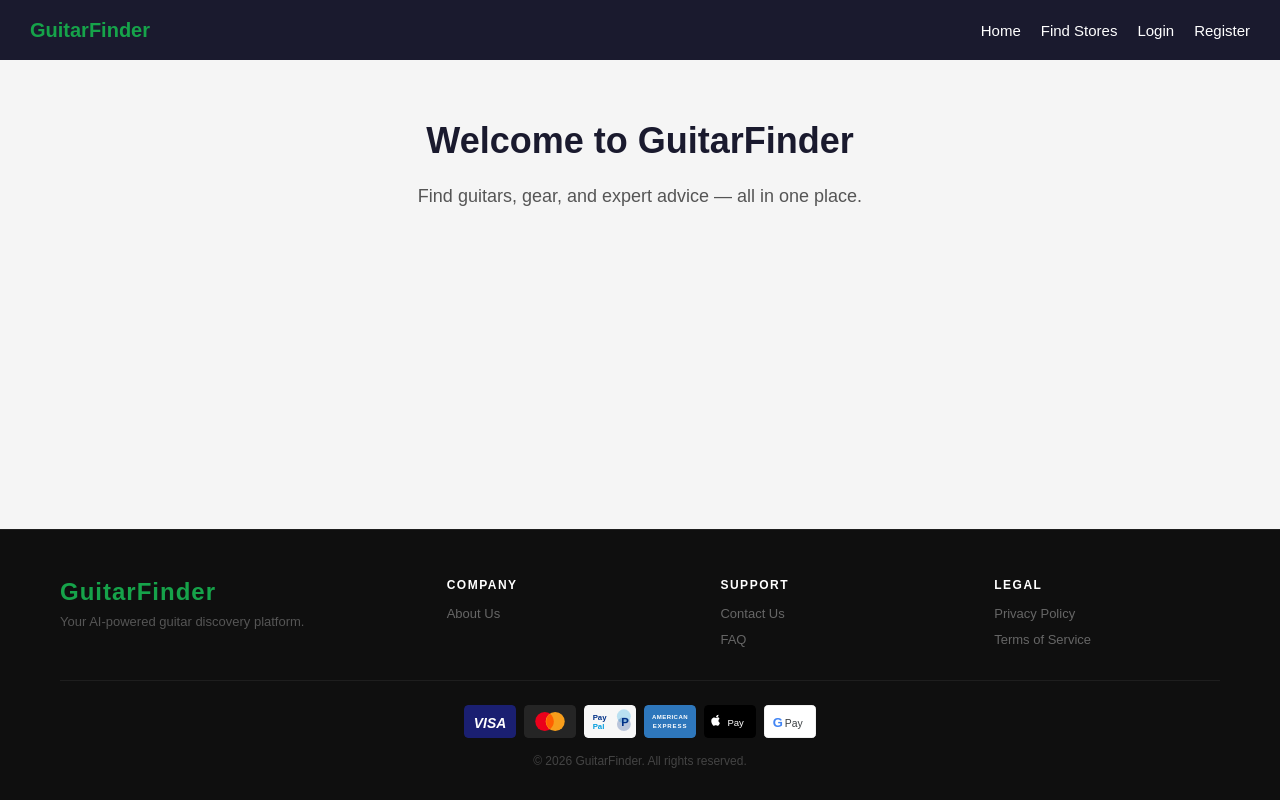
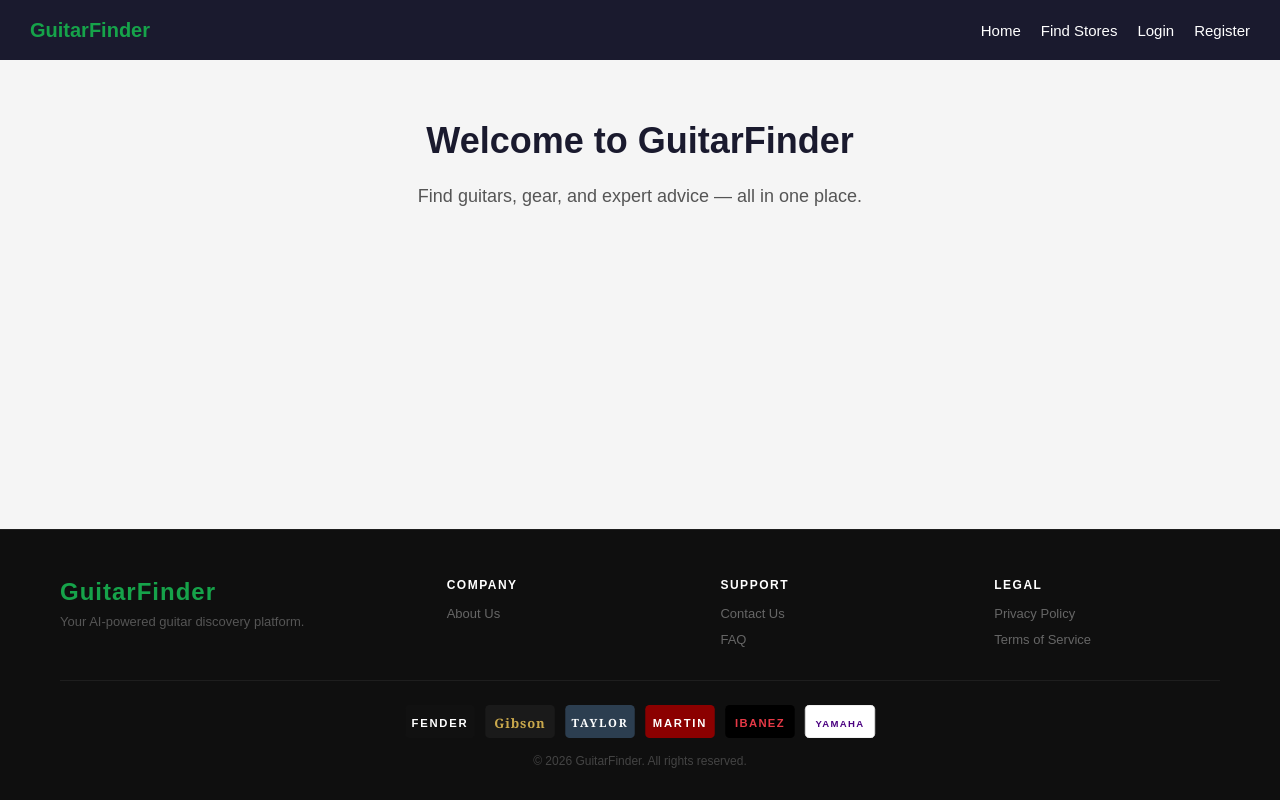
Before and after one commit to Neri-Lenchner/guitar-finder-ver-1, a React (Vite) app in the folder frontend/: page /home in a window 1280 px wide. Built offline with nearby package versions, Linux system fonts and the light colour scheme; no server answers.

Commit message:
progress

```diff
--- a/frontend/src/component/layout/footer/Footer.css
+++ b/frontend/src/component/layout/footer/Footer.css
@@ -93,7 +93,7 @@
 }
 
 .payment-logo {
-    width: 52px;
+    width: 72px;
     height: 33px;
     border-radius: 4px;
     display: block;
--- a/frontend/src/component/layout/footer/Footer.tsx
+++ b/frontend/src/component/layout/footer/Footer.tsx
@@ -30,50 +30,40 @@ function Footer(): JSX.Element {
 
             <div className="footer-bottom">
                 <div className="footer-payments">
-                    {/* Visa */}
-                    <svg className="payment-logo" viewBox="0 0 60 38" aria-label="Visa">
-                        <rect width="60" height="38" rx="5" fill="#1A1F71"/>
-                        <text x="30" y="26" textAnchor="middle" fill="#FFFFFF" fontSize="16" fontWeight="bold" fontStyle="italic" fontFamily="Arial, sans-serif">VISA</text>
+                    {/* Fender */}
+                    <svg className="payment-logo" viewBox="0 0 80 38" aria-label="Fender">
+                        <rect width="80" height="38" rx="5" fill="#111111"/>
+                        <text x="40" y="25" textAnchor="middle" fill="#FFFFFF" fontSize="13" fontWeight="bold" fontFamily="Arial, sans-serif" letterSpacing="2">FENDER</text>
                     </svg>
 
-                    {/* Mastercard */}
-                    <svg className="payment-logo" viewBox="0 0 60 38" aria-label="Mastercard">
-                        <rect width="60" height="38" rx="5" fill="#252525"/>
-                        <circle cx="24" cy="19" r="11" fill="#EB001B"/>
-                        <circle cx="36" cy="19" r="11" fill="#F79E1B"/>
-                        <path d="M30 10.2a11 11 0 0 1 0 17.6A11 11 0 0 1 30 10.2z" fill="#FF5F00"/>
+                    {/* Gibson */}
+                    <svg className="payment-logo" viewBox="0 0 80 38" aria-label="Gibson">
+                        <rect width="80" height="38" rx="5" fill="#1a1a1a"/>
+                        <text x="40" y="26" textAnchor="middle" fill="#c9a84c" fontSize="15" fontWeight="bold" fontFamily="Georgia, serif" letterSpacing="1">Gibson</text>
                     </svg>
 
-                    {/* PayPal */}
-                    <svg className="payment-logo" viewBox="0 0 60 38" aria-label="PayPal">
-                        <rect width="60" height="38" rx="5" fill="#F7F7F7"/>
-                        <text x="10" y="17" fill="#003087" fontSize="9" fontWeight="bold" fontFamily="Arial, sans-serif">Pay</text>
-                        <text x="10" y="28" fill="#009CDE" fontSize="9" fontWeight="bold" fontFamily="Arial, sans-serif">Pal</text>
-                        <circle cx="46" cy="13" r="8" fill="#009CDE" opacity="0.25"/>
-                        <circle cx="46" cy="22" r="8" fill="#003087" opacity="0.25"/>
-                        <text x="43" y="24" fill="#003087" fontSize="13" fontWeight="bold" fontFamily="Arial, sans-serif">P</text>
+                    {/* Taylor */}
+                    <svg className="payment-logo" viewBox="0 0 80 38" aria-label="Taylor Guitars">
+                        <rect width="80" height="38" rx="5" fill="#2c3e50"/>
+                        <text x="40" y="25" textAnchor="middle" fill="#FFFFFF" fontSize="13" fontWeight="bold" fontFamily="Georgia, serif" letterSpacing="2">TAYLOR</text>
                     </svg>
 
-                    {/* American Express */}
-                    <svg className="payment-logo" viewBox="0 0 60 38" aria-label="American Express">
-                        <rect width="60" height="38" rx="5" fill="#2E77BC"/>
-                        <text x="30" y="16" textAnchor="middle" fill="#FFFFFF" fontSize="7" fontWeight="bold" fontFamily="Arial, sans-serif" letterSpacing="0.5">AMERICAN</text>
-                        <text x="30" y="27" textAnchor="middle" fill="#FFFFFF" fontSize="7" fontWeight="bold" fontFamily="Arial, sans-serif" letterSpacing="1">EXPRESS</text>
+                    {/* Martin */}
+                    <svg className="payment-logo" viewBox="0 0 80 38" aria-label="Martin Guitars">
+                        <rect width="80" height="38" rx="5" fill="#8B0000"/>
+                        <text x="40" y="25" textAnchor="middle" fill="#FFFFFF" fontSize="13" fontWeight="bold" fontFamily="Arial, sans-serif" letterSpacing="2">MARTIN</text>
                     </svg>
 
-                    {/* Apple Pay */}
-                    <svg className="payment-logo" viewBox="0 0 60 38" aria-label="Apple Pay">
-                        <rect width="60" height="38" rx="5" fill="#000000"/>
-                        <text x="27" y="24" fill="#FFFFFF" fontSize="11" fontWeight="500" fontFamily="Arial, sans-serif">Pay</text>
-                        <path d="M16 13.5c.8-1 .7-2.3.7-2.3s-1.2.1-2 .9c-.7.7-.8 1.9-.8 1.9s1.2 0 2.1-.5z" fill="white"/>
-                        <path d="M16.6 14.2c-1.1 0-1.6.7-2.4.7-.8 0-1.5-.6-2.3-.6-1.2 0-2.4.7-3 1.8-.8 1.4-.7 4 .8 6.3.5.7 1.1 1.5 1.9 1.5.8 0 1-.5 2-.5s1.2.5 2 .5c.8 0 1.4-.8 1.9-1.5.4-.6.6-1.1.8-1.7-2-.8-2.3-3.7-.3-4.8-.7-.9-1.5-1.7-1.4-1.7z" fill="white"/>
+                    {/* Ibanez */}
+                    <svg className="payment-logo" viewBox="0 0 80 38" aria-label="Ibanez">
+                        <rect width="80" height="38" rx="5" fill="#000000"/>
+                        <text x="40" y="25" textAnchor="middle" fill="#e63946" fontSize="13" fontWeight="bold" fontFamily="Arial, sans-serif" letterSpacing="1.5">IBANEZ</text>
                     </svg>
 
-                    {/* Google Pay */}
-                    <svg className="payment-logo" viewBox="0 0 60 38" aria-label="Google Pay">
-                        <rect width="60" height="38" rx="5" fill="#FFFFFF" stroke="#E0E0E0"/>
-                        <text x="10" y="25" fill="#4285F4" fontSize="15" fontWeight="bold" fontFamily="Arial, sans-serif">G</text>
-                        <text x="24" y="25" fill="#3C4043" fontSize="12" fontFamily="Arial, sans-serif">Pay</text>
+                    {/* Yamaha */}
+                    <svg className="payment-logo" viewBox="0 0 80 38" aria-label="Yamaha">
+                        <rect width="80" height="38" rx="5" fill="#FFFFFF" stroke="#e0e0e0"/>
+                        <text x="40" y="25" textAnchor="middle" fill="#4a0080" fontSize="11" fontWeight="bold" fontFamily="Arial, sans-serif" letterSpacing="1.5">YAMAHA</text>
                     </svg>
                 </div>
                 <span className="footer-copy">© {new Date().getFullYear()} GuitarFinder. All rights reserved.</span>
```
